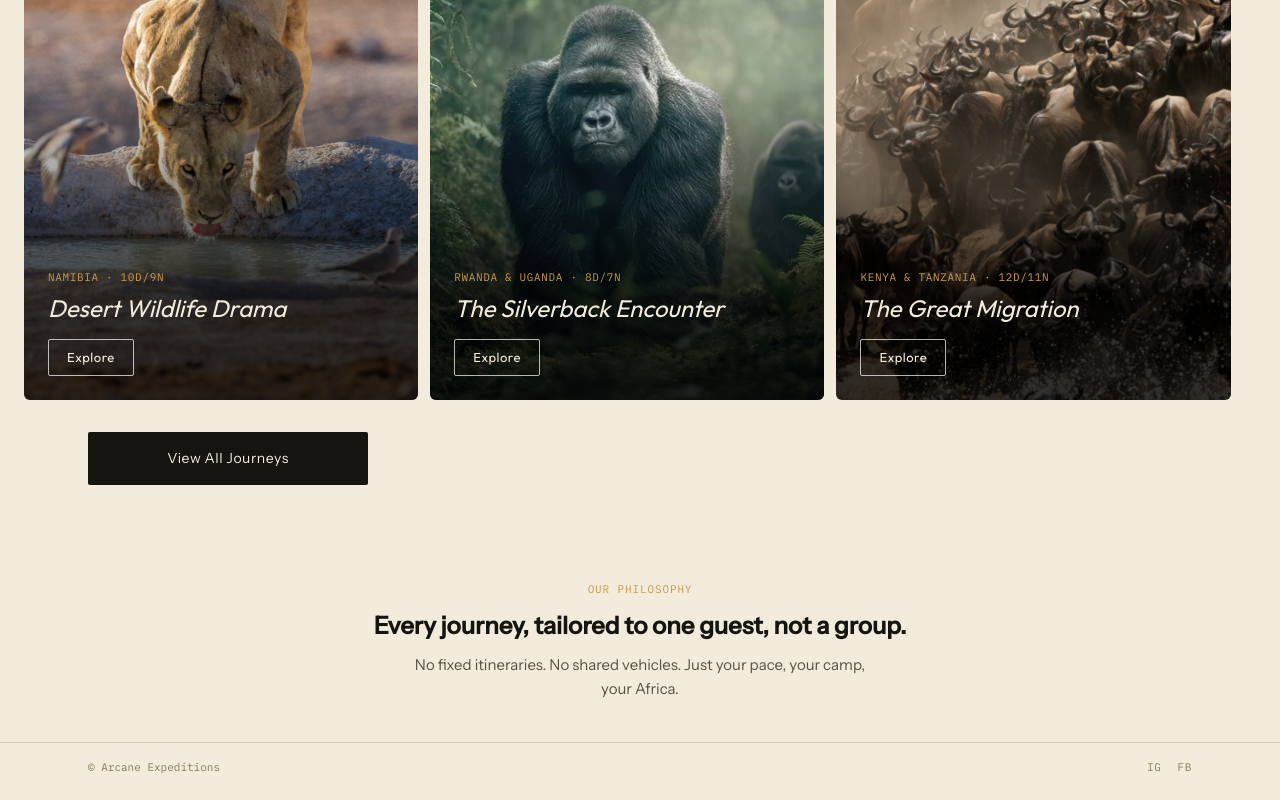
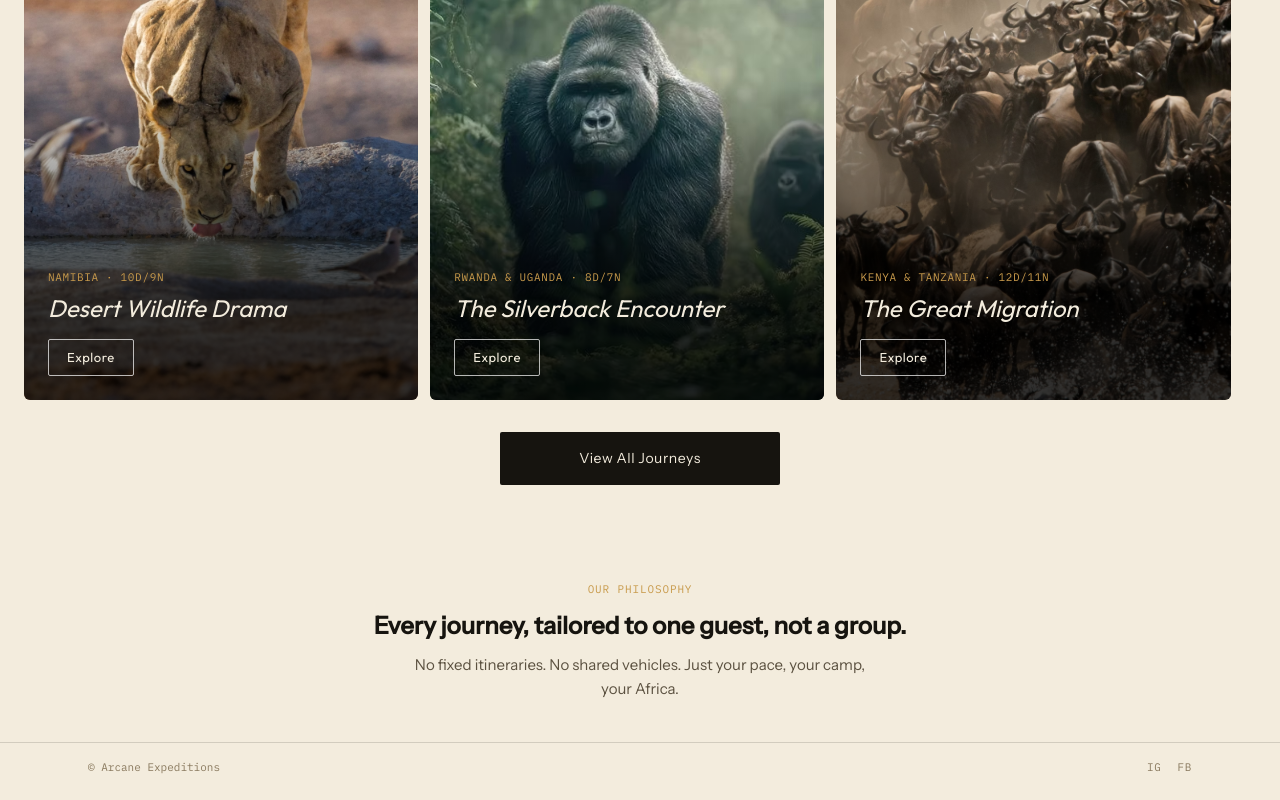
Before and after one commit to Kilonzo88/arcade_expedition, a Next.js app: page / in a window 1280 px wide. Shown: the part 1058-1858 px from the top of the page. Built offline with nearby package versions, Linux system fonts and the light colour scheme.

Commit message:
Centred the 'View All Journeys' button

```diff
--- a/src/app/page.tsx
+++ b/src/app/page.tsx
@@ -22,7 +22,7 @@ export default function Home() {
         <div className="max-w-[1200px] mx-auto px-6 md:px-12">
 
           {/* View All Journeys CTA */}
-          <div className="mt-4 mb-10 md:mb-16 flex justify-start">
+          <div className="mt-4 mb-10 md:mb-16 flex justify-center">
             <Link
               href="/journeys"
               className="block w-full md:w-auto md:min-w-[280px] text-center"
```
